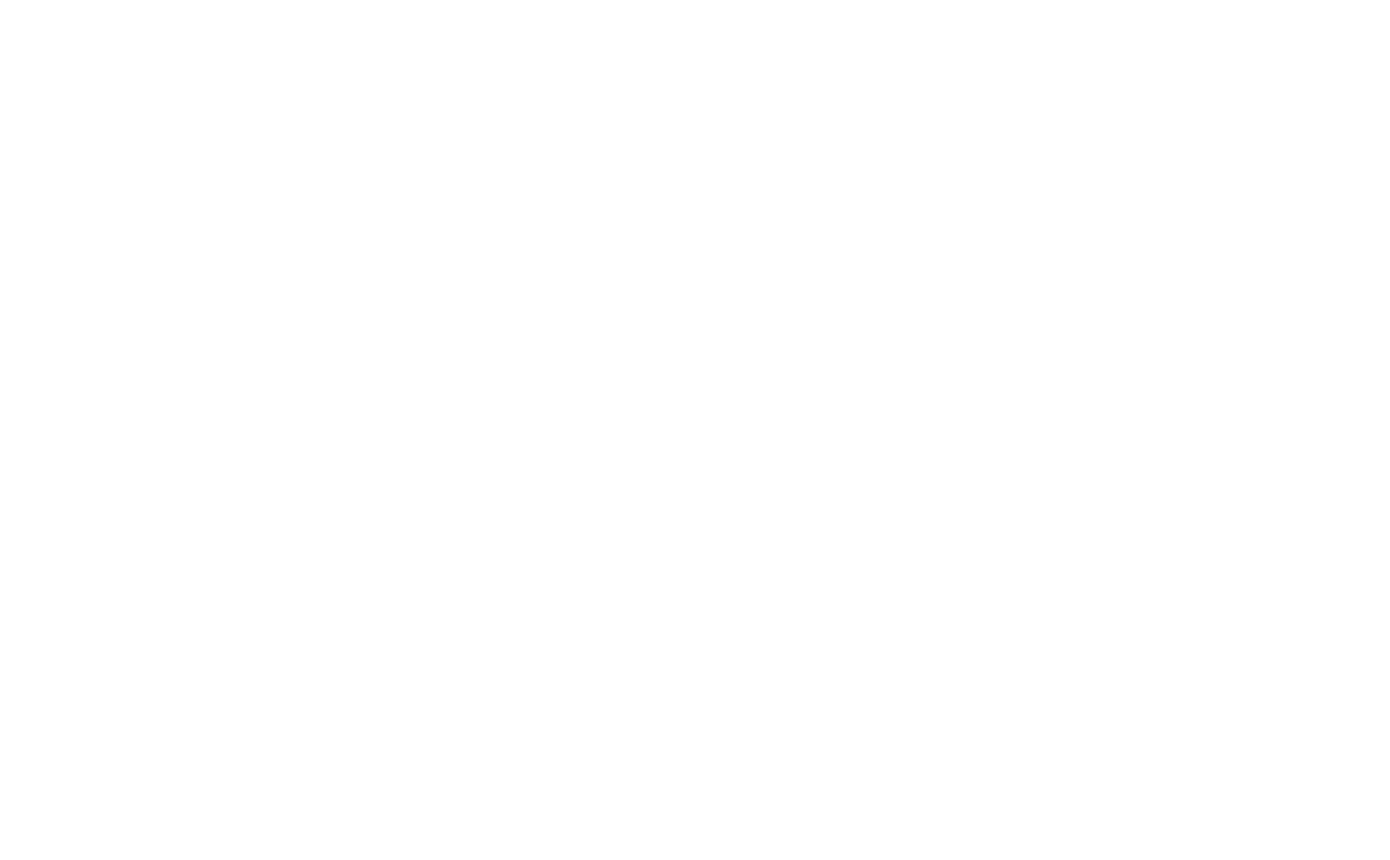
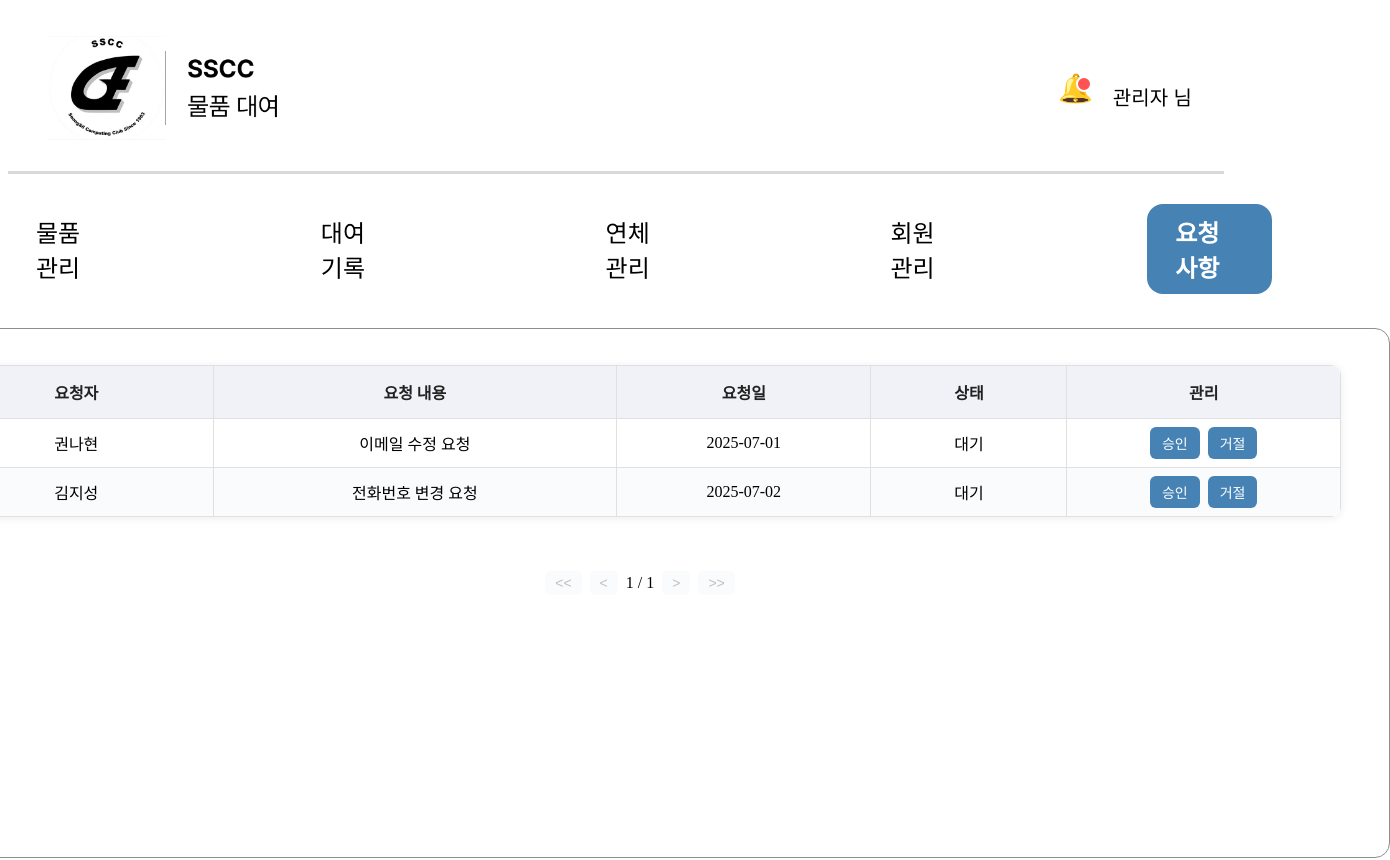
Before and after one commit to SSCC-Library/SSCCtal-FE.WEB, a React (Vite) app: page /requests in a window 1280 px wide. Before the commit this address had no page. Shown: the top 860 px of the page, 1390 px wide, since content can reach past the window. Before the commit the page ends 800 px from the top, so only its background shows below. Built offline with nearby package versions, Linux system fonts and the light colour scheme; a web font is replaced by a local one.

Commit message:
feat: 요청 사항 페이지 추가 (#7)

```diff
--- a/src/main.jsx
+++ b/src/main.jsx
@@ -9,6 +9,7 @@ import ItemPage from '@/pages/Item/item_page';
 import RentalPage from '@/pages/Rental/rental_page';
 import OverduePage from '@/pages/Overdue/overdue_page';
 import UserPage from '@/pages/User/user_page';
+import RequestPage from './pages/Request/request_page';
 import '@/css/reset.css';
 
 function Main() {
@@ -20,6 +21,7 @@ function Main() {
 				<Route path="/rentals" element={<RentalPage />} />
 				<Route path="/overdue" element={<OverduePage />} />
 				<Route path="/users" element={<UserPage />} />
+				<Route path="/requests" element={<RequestPage />} />
 			</Route>
 		</Routes>
 	);
--- /dev/null
+++ b/src/pages/Request/request.css
@@ -0,0 +1,14 @@
+.request-page-wrap {
+	display: flex;
+	flex-direction: column;
+	align-items: center;
+	gap: 30px;
+}
+
+.request-loading,
+.request-empty {
+	color: #aaa;
+	font-size: 17px;
+	padding: 30px 0;
+	text-align: center;
+}
--- /dev/null
+++ b/src/pages/Request/request_page.jsx
@@ -0,0 +1,85 @@
+import React, { useMemo, useState, useEffect } from 'react';
+import { createColumnHelper } from '@tanstack/react-table';
+import Table from '@/components/table';
+import Button from '../../components/button';
+import './request.css';
+
+const columnHelper = createColumnHelper();
+
+function RequestPage() {
+	const [requests, set_requests] = useState([]);
+	const [loading, set_loading] = useState(true);
+
+	// 요청 리스트 받아오기
+	useEffect(() => {
+		// TODO: 실제 API 붙이면 fetch로 대체
+		setTimeout(() => {
+			set_requests([
+				{
+					id: 'req-1',
+					user_name: '권나현',
+					content: '이메일 수정 요청',
+					created_at: '2025-07-01',
+					status: '대기',
+				},
+				{
+					id: 'req-2',
+					user_name: '김지성',
+					content: '전화번호 변경 요청',
+					created_at: '2025-07-02',
+					status: '대기',
+				},
+			]);
+			set_loading(false);
+		}, 500);
+	}, []);
+
+	const columns = useMemo(
+		() => [
+			columnHelper.accessor('user_name', {
+				header: '요청자',
+				meta: { style: { padding: '8px 16px', minWidth: 80, maxWidth: 120 } },
+			}),
+			columnHelper.accessor('content', {
+				header: '요청 내용',
+				meta: { style: { padding: '8px 20px', minWidth: 120, maxWidth: 260 } },
+			}),
+			columnHelper.accessor('created_at', {
+				header: '요청일',
+				meta: { style: { padding: '8px 12px', minWidth: 80, maxWidth: 120 } },
+			}),
+			columnHelper.accessor('status', {
+				header: '상태',
+				meta: { style: { padding: '8px 10px', minWidth: 60, maxWidth: 80 } },
+			}),
+			columnHelper.display({
+				id: 'manage',
+				header: '관리',
+				cell: (info) => (
+					<div style={{ display: 'flex', gap: '8px', justifyContent: 'center' }}>
+						<button>승인</button>
+						<button>거절</button>
+					</div>
+				),
+				meta: {
+					style: { padding: '8px 6px', minWidth: 80, maxWidth: 100, textAlign: 'center' },
+				},
+			}),
+		],
+		[]
+	);
+
+	return (
+		<div className="request-page-wrap">
+			{loading ? (
+				<div className="request-loading">로딩 중...</div>
+			) : requests.length === 0 ? (
+				<div className="request-empty">요청 사항이 없습니다.</div>
+			) : (
+				<Table columns={columns} data={requests} />
+			)}
+		</div>
+	);
+}
+
+export default RequestPage;
```
